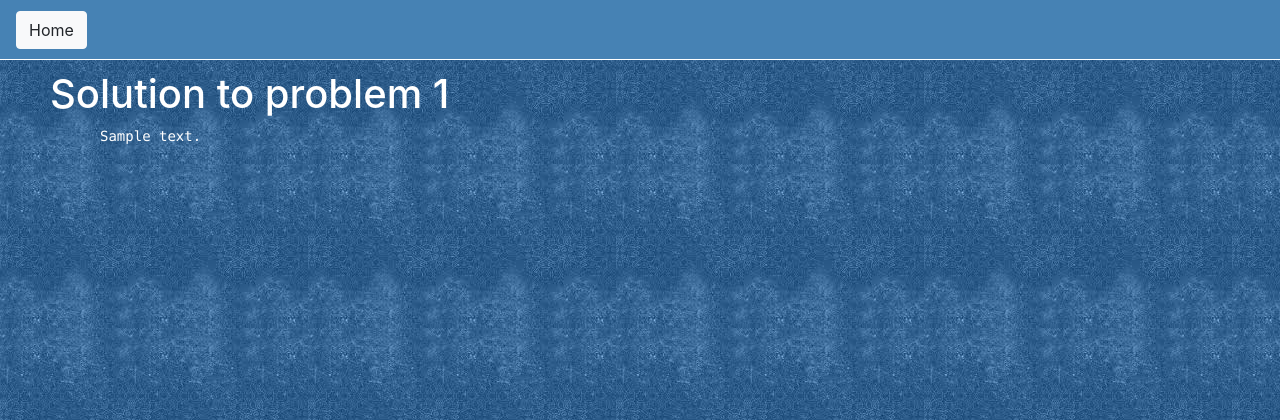
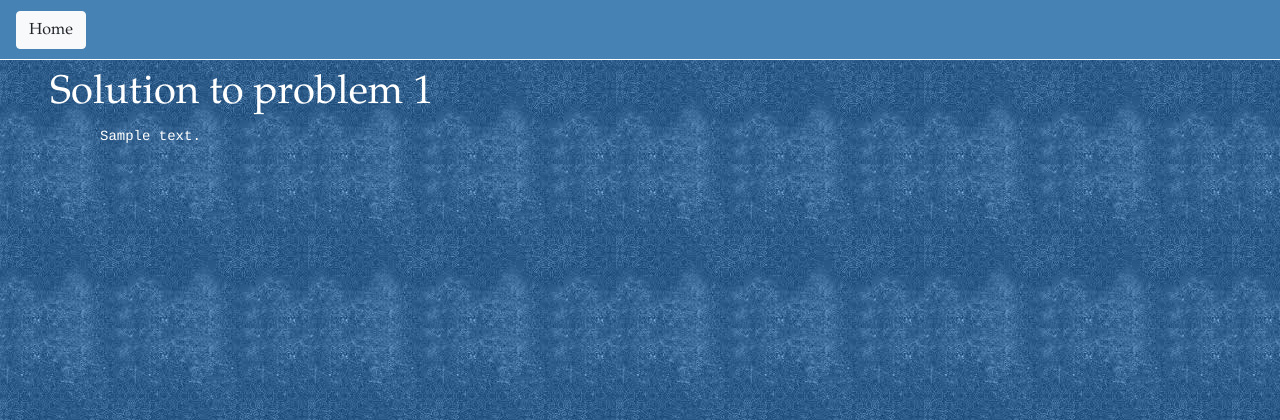
Before and after one commit to neilmarshall/project_euler_problem_store, a Flask app: a page that uses app/templates/base.html in a window 1280 px wide. Shown: the top 420 px of the page. Run offline with Flask 2, Linux system fonts and the light colour scheme; tables that the repository leaves empty hold one stand-in row (values such as "Sample post"); some libraries are stand-ins or nearby versions.

Commit message:
change font family and solution link hover cover

```diff
--- a/app/static/styles.css
+++ b/app/static/styles.css
@@ -3,6 +3,11 @@ body {
     margin-left: 0px;
     margin-right: 0px;
     color: White;
+    font-family: garamond;
+}
+
+pre {
+    font-family: courier;
 }
 
 .navbar {
@@ -38,6 +43,10 @@ body {
     color: White;
 }
 
+.solution_link:hover {
+    color: grey;
+}
+
 .table_arrows {
     margin-top: 10px;
     margin-left: 30px;
```
